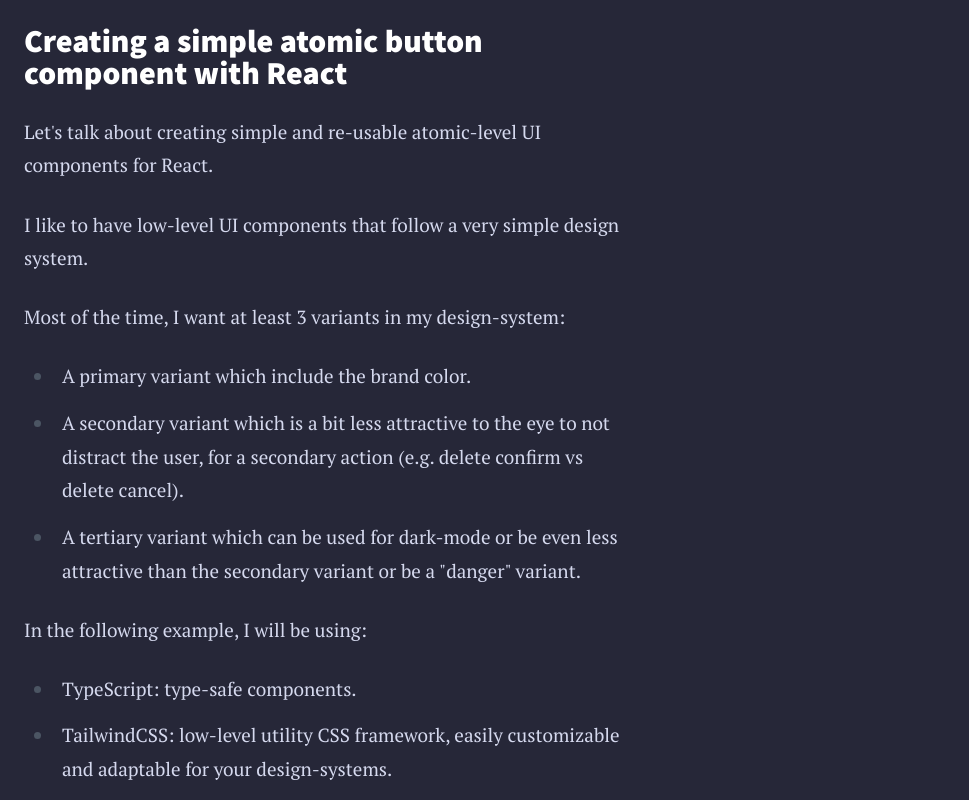
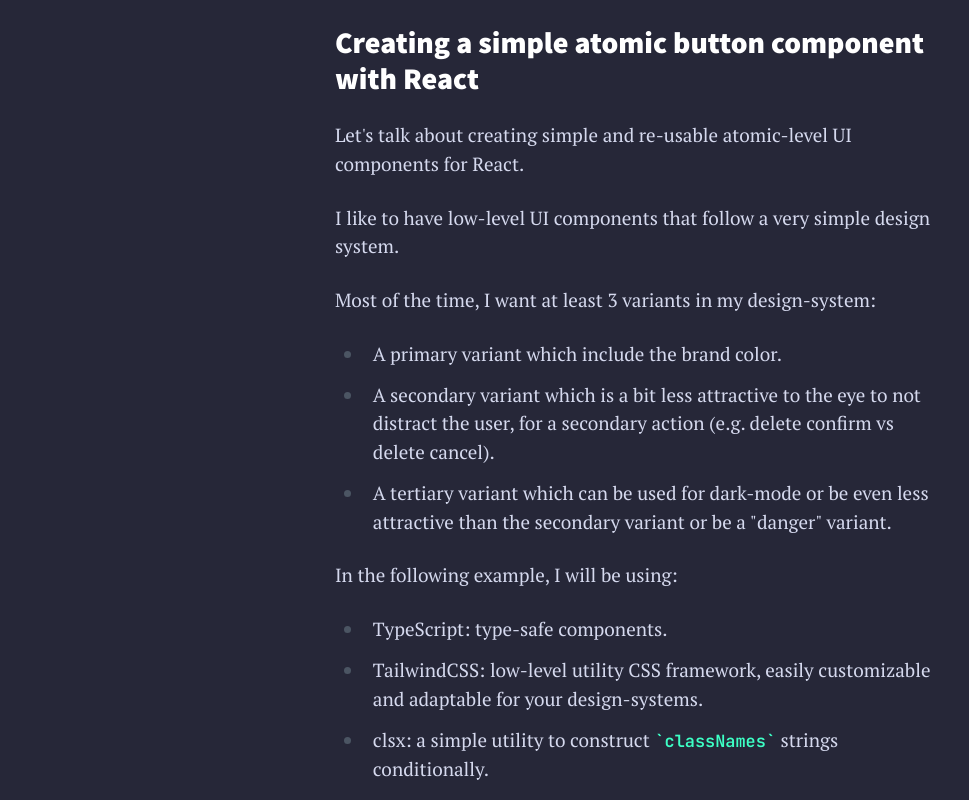
Before and after one commit to TotomInc/js-garden-next, a Next.js app: page /posts/create-a-simple-atomic-button-component-with-react in a window 1280 px wide. Shown: the top 800 px of the page, without its empty margins (0-969 px from the left). Built offline with nearby package versions, Linux system fonts and the light colour scheme; a web font is replaced by a local one.

Commit message:
Add MarkdownArticle and DefaultLayout components

```diff
--- /dev/null
+++ b/components/DefaultLayout.tsx
@@ -0,0 +1,5 @@
+export const DefaultLayout: React.FC<{ children: React.ReactNode }> = ({
+  children,
+}) => {
+  return <div className="min-h-screen">{children}</div>;
+};
--- /dev/null
+++ b/components/MarkdownArticle.tsx
@@ -0,0 +1,11 @@
+import { Markdown } from "./Markdown";
+
+export const MarkdownArticle: React.FC<{ postContent: string }> = ({
+  postContent,
+}) => {
+  return (
+    <article className="prose prose-lg prose-invert mx-auto px-6 py-6 prose-headings:font-assistant prose-h1:text-3xl prose-h1:font-black prose-h2:text-2xl prose-code:text-accent prose-pre:px-0 prose-pre:py-0">
+      <Markdown content={postContent} />
+    </article>
+  );
+};
--- a/pages/posts/[slug].tsx
+++ b/pages/posts/[slug].tsx
@@ -4,7 +4,8 @@ import ErrorPage from "next/error";
 
 import type { Post } from "../../interfaces/posts.interfaces";
 import { getAllPosts, getPostBySlug } from "../../lib/api";
-import { Markdown } from "../../components/Markdown";
+import { DefaultLayout } from "../../components/DefaultLayout";
+import { MarkdownArticle } from "../../components/MarkdownArticle";
 
 export const getStaticProps: GetStaticProps<
   { [key: string]: any },
@@ -38,9 +39,9 @@ const PostPage: NextPage<{ post: Post }> = ({ post }) => {
   }
 
   return (
-    <article className="prose prose-lg prose-invert px-6 py-6 prose-headings:font-assistant prose-h1:text-[32px] prose-h1:font-black prose-code:text-accent prose-pre:px-0 prose-pre:py-0">
-      <Markdown content={post.content} />
-    </article>
+    <DefaultLayout>
+      <MarkdownArticle postContent={post.content} />
+    </DefaultLayout>
   );
 };
 
--- a/tailwind.config.js
+++ b/tailwind.config.js
@@ -25,6 +25,7 @@ module.exports = {
         lg: {
           css: {
             "font-size": "19px",
+            "line-height": "1.5",
           }
         },
         invert: {
```
